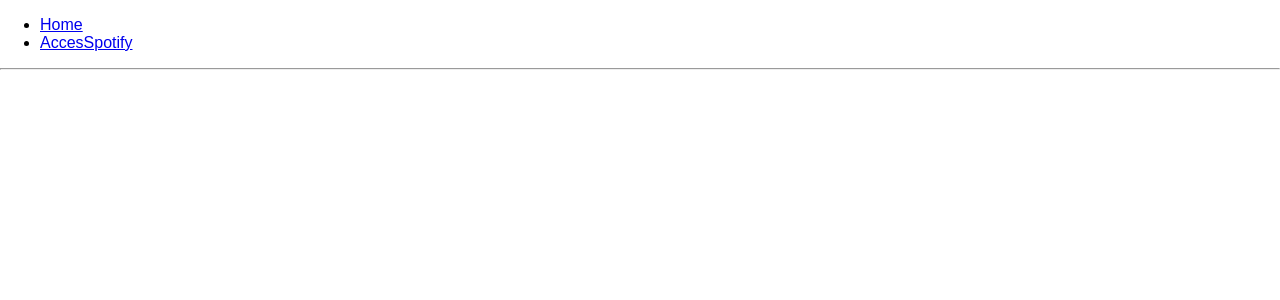
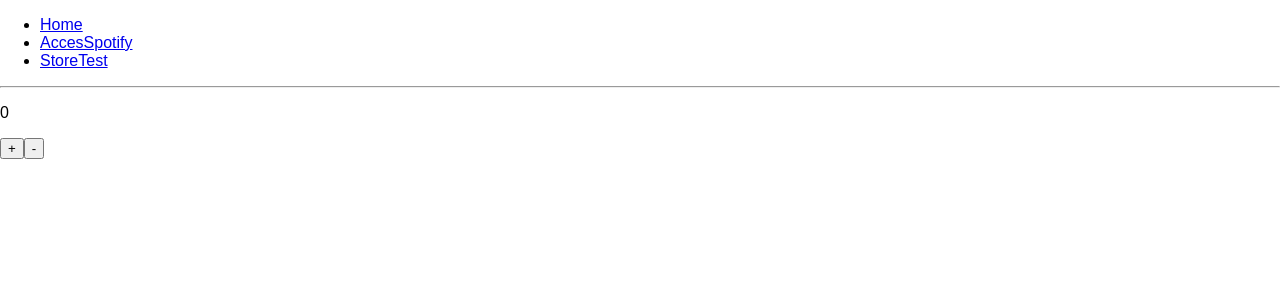
Before and after one commit to robindebruin/spotify, a React (Create React App) app: page /storetest in a window 1280 px wide. Shown: the top 300 px of the page. Built offline with nearby package versions, Linux system fonts and the light colour scheme.

Commit message:
react redux

```diff
--- a/package.json
+++ b/package.json
@@ -6,7 +6,9 @@
     "axios": "^0.18.0",
     "react": "^16.5.0",
     "react-dom": "^16.5.0",
-    "react-router-dom": "^4.3.1"
+    "react-redux": "^5.0.7",
+    "react-router-dom": "^4.3.1",
+    "redux": "^4.0.0"
   },
   "devDependencies": {
     "react-scripts": "1.1.5"
--- a/src/App.js
+++ b/src/App.js
@@ -5,6 +5,8 @@ import { BrowserRouter as Router, Route, Link } from "react-router-dom";
 
 import {AccesSpotify} from './atoms/AccesSpotify';
 import {Callback} from './atoms/Callback';
+import StoreTest from './atoms/StoreTest';
+
 
 class App extends Component {
   render() {
@@ -18,11 +20,15 @@ class App extends Component {
           <li>
             <Link to="/login">AccesSpotify</Link>
           </li>
+          <li>
+            <Link to="/storetest">StoreTest</Link>
+          </li>
         </ul>
         <hr />
         <Route exact path="/" component={Home} />
         <Route path="/login" component={AccesSpotify} />
         <Route path="/callback" component={Callback} />
+        <Route path="/storetest" component={StoreTest} />
       </div>
     </Router>
     );
@@ -37,4 +43,5 @@ const Home = () => (
 );
 
 
+
 export default App;
--- /dev/null
+++ b/src/atoms/StoreTest.jsx
@@ -0,0 +1,27 @@
+import React from 'react';
+import { connect} from 'react-redux'
+
+const StoreTest = (props) => {
+  return(
+    <div>
+    <p>{props.count}</p>
+    <button onClick={props.increment}>+</button>
+    <button  onClick={props.decrement}>-</button>
+    </div>
+ );
+};
+
+function mapStateToProps(state) {
+  return {
+    count: state
+   };
+}
+
+function mapDispatchToProps(dispatch) {
+  return {
+    increment: () => dispatch({type: 'INCREMENT'}),
+    decrement: () => dispatch({type: 'DECREMENT'})
+  };
+}
+
+export default connect(mapStateToProps, mapDispatchToProps)(StoreTest);
--- a/src/index.js
+++ b/src/index.js
@@ -3,6 +3,26 @@ import ReactDOM from 'react-dom';
 import './index.css';
 import App from './App';
 import registerServiceWorker from './registerServiceWorker';
+import { Provider } from 'react-redux'
+import { createStore } from 'redux'
 
-ReactDOM.render(<App />, document.getElementById('root'));
+
+const counter = (state = 0, action) => {
+    switch(action.type) {
+    case 'INCREMENT':
+       return state = state + 1;
+    case 'DECREMENT':
+       return state = state - 1;
+    default:
+       return state;
+     }
+    };
+
+const store = createStore(counter);
+
+ReactDOM.render(
+<Provider store={store}>
+    <App />
+</Provider>
+, document.getElementById('root'));
 registerServiceWorker();
```
Also changed, not shown: 1 other file (tests, documents, lock files or other folders).
